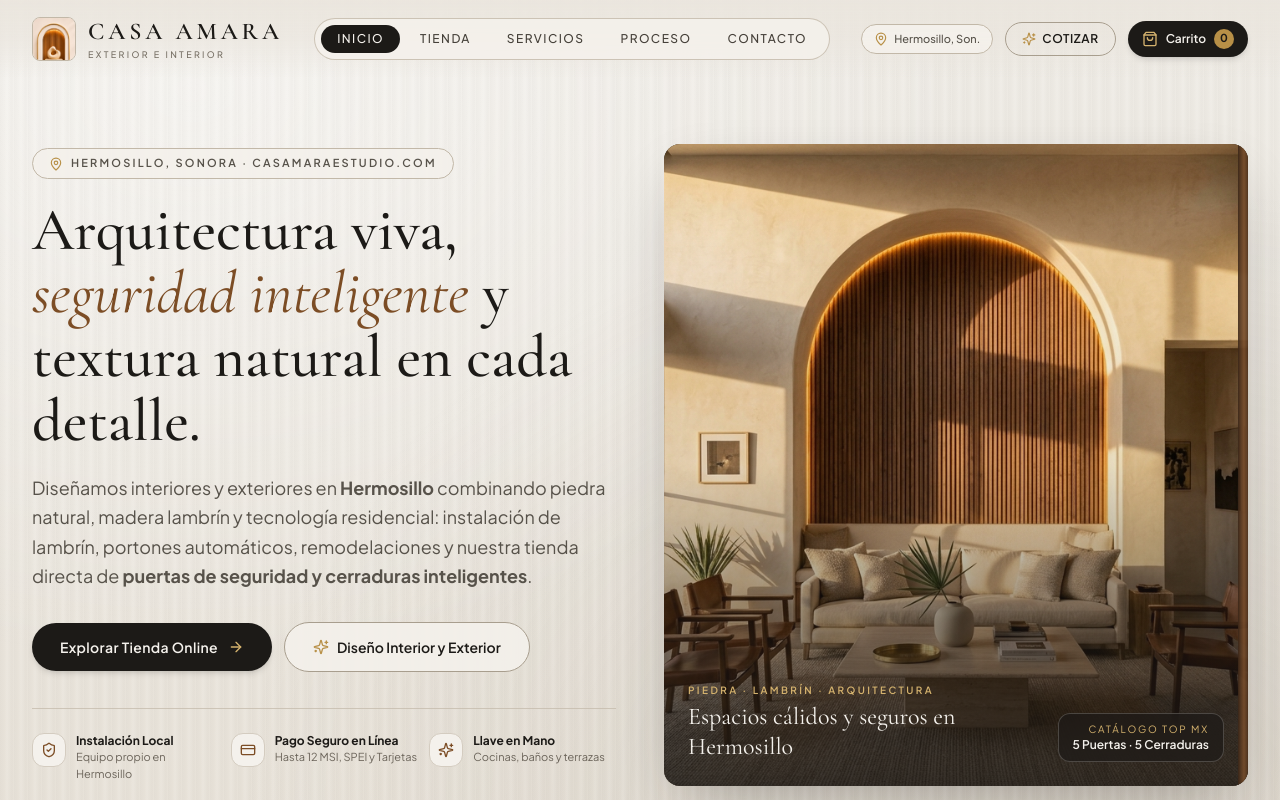
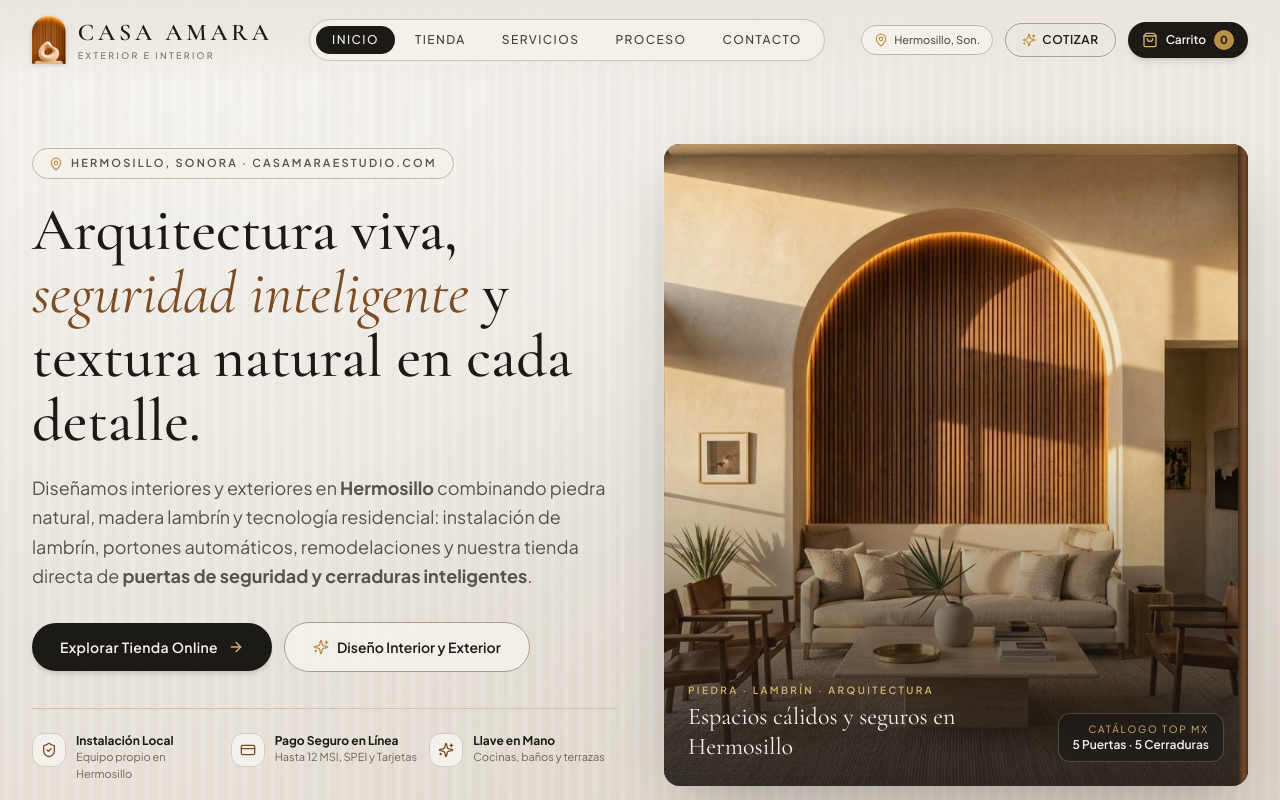
Before and after one commit to jcrow0526/casaamara, a React (Vite) app: page / in a window 1280 px wide. Shown: the top 800 px of the page. Built offline with nearby package versions, Linux system fonts and the light colour scheme.

Commit message:
Use transparent lambrin + sculpture arch cutout for header and footer logo

```diff
--- a/src/components/Navbar.tsx
+++ b/src/components/Navbar.tsx
@@ -62,7 +62,7 @@ export const Navbar: React.FC<NavbarProps> = ({
             <img
               src="./images/logo-mark.png"
               alt="Casa Amara Logo"
-              className="h-11 w-11 rounded-lg border border-[#C2B8A8] object-cover transition-transform duration-300 group-hover:scale-105"
+              className="h-12 w-auto object-contain drop-shadow-sm transition-transform duration-300 group-hover:scale-105"
             />
             <div>
               <div className="font-serif text-xl font-semibold tracking-[0.16em] text-[#1C1A17] sm:text-2xl">
--- a/src/components/ProcessAndContact.tsx
+++ b/src/components/ProcessAndContact.tsx
@@ -296,7 +296,7 @@ export const ProcessAndContact: React.FC<ProcessAndContactProps> = ({ preselecte
             <img
               src="./images/logo-mark.png"
               alt="Casa Amara"
-              className="h-12 w-12 rounded-lg border border-[#46413A] object-cover"
+              className="h-12 w-auto object-contain"
             />
             <div>
               <p className="font-serif text-xl tracking-[0.18em] text-[#F4F1EC]">CASA AMARA</p>
```
Also changed, not shown: public/images/logo-mark.png.
